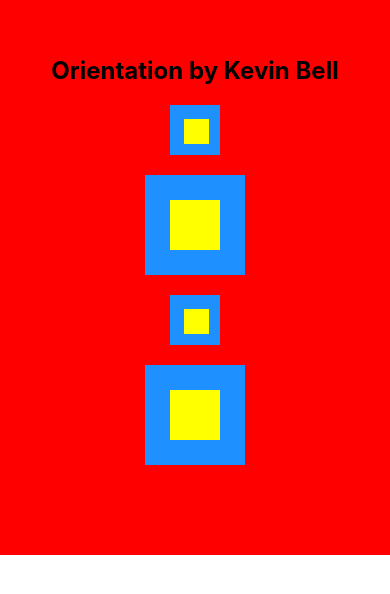
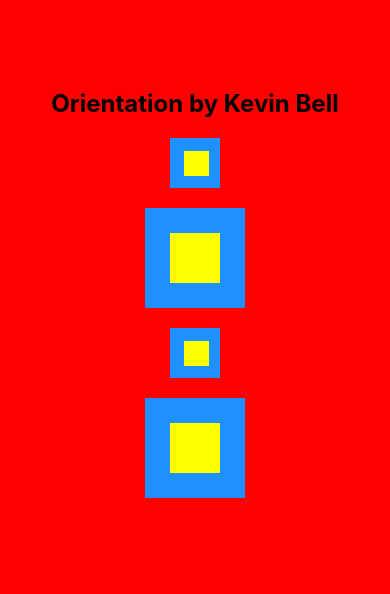
Before and after one commit to bell-kevin/practicePhoneScreenOrientationCode, a React Native app: screen / in a window 390 px wide. Shown: the part 224-818 px from the top of the page. Built offline with nearby package versions, Linux system fonts and the light colour scheme.

Commit message:
Update App.js

```diff
--- a/App.js
+++ b/App.js
@@ -1,5 +1,5 @@
 import React, { useState, useEffect } from 'react';
-import { View, Text, StyleSheet, useWindowDimensions } from 'react-native';
+import { View, Text, StyleSheet, useWindowDimensions, StatusBar } from 'react-native';
 
 const App = () => {
   const [orientation, setOrientation] = useState('portrait');
@@ -11,6 +11,8 @@ const App = () => {
   }, [width, height]);
 
   return (
+    <>
+    <StatusBar backgroundColor={orientation === 'portrait' ? 'red' : 'green'} barStyle="dark-content" />
     <View style={[styles.container, orientation === 'portrait' ? styles.portraitContainer : styles.landscapeContainer]}>
       <Text style={[styles.text, orientation === 'portrait' ? styles.portraitText : styles.landscapeText]}>
         Orientation by Kevin Bell
@@ -28,14 +30,15 @@ const App = () => {
         <View style={styles.innerBox}></View>
       </View>
     </View>
+    </>
   );
 };
 
 const styles = StyleSheet.create({
   container: {
+    flex: 1,
     alignItems: 'center',
     justifyContent: 'center',
-    paddingVertical: 80,
   },
   portraitContainer: {
     backgroundColor: 'red',
```
